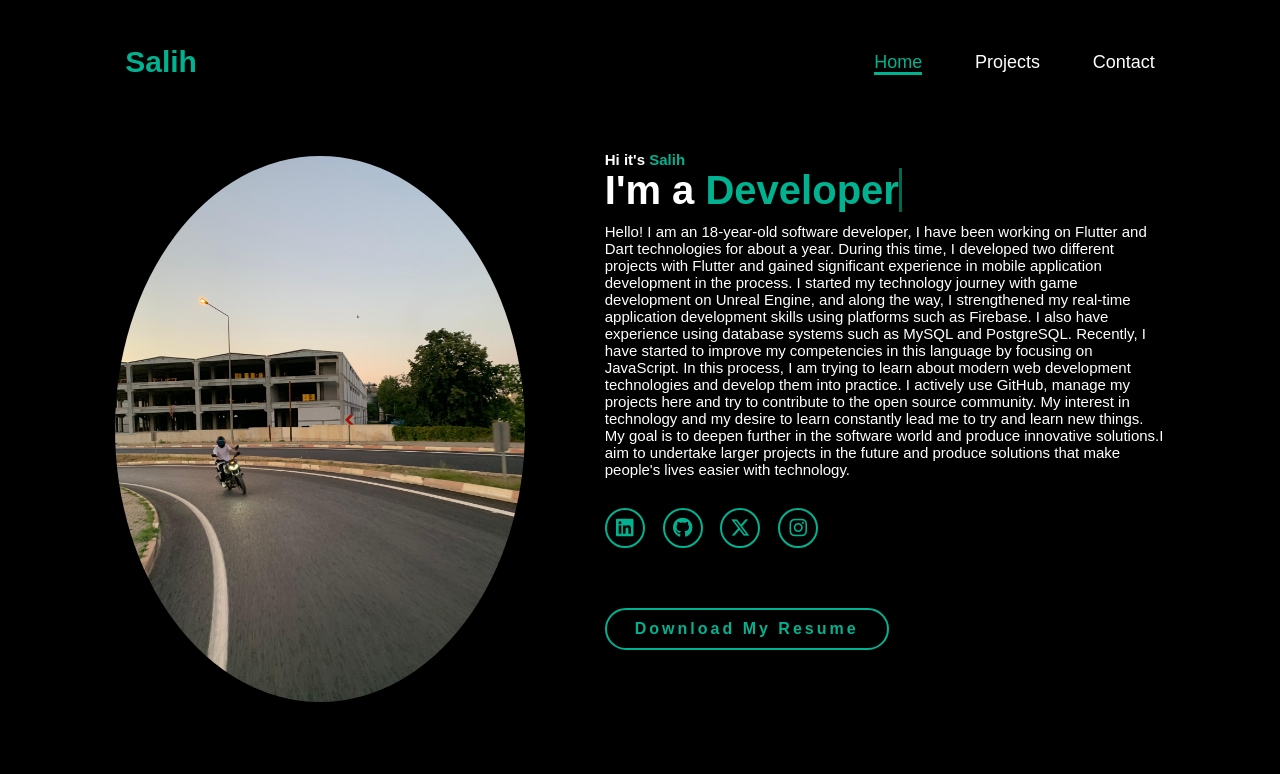
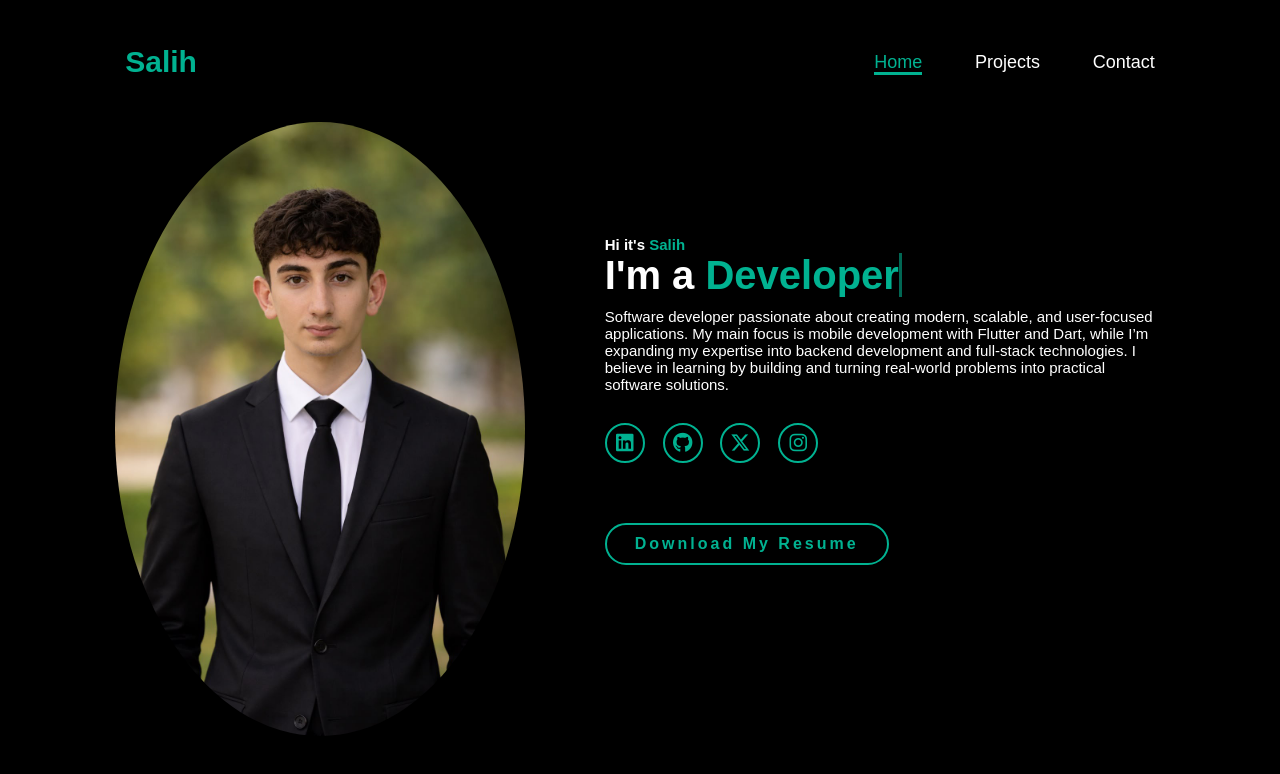
Before and after one commit to Salih51025/MyWebsites, a website: page public/screens/home/home.html in a window 1280 px wide. Drawn offline with Linux system fonts and the light colour scheme; files whose address does not match are found by name.

Commit message:
inovation -  Cv - kisa aciklama -  home Image

```diff
--- a/public/screens/home/home.html
+++ b/public/screens/home/home.html
@@ -21,21 +21,19 @@
     </header>
     <section class="home">
         <div class="home-img">
-            <img src="../../images/kendiresmim.jpg">
+            <img src="../../images/mywebsiteIm.jpeg">
         </div>
         <div class="home-content">
             <h1>Hi it's <span>Salih</span></h1>
             <h3 class="typing-text">I'm a <span></span></h3>
-                <p>Hello! I am an 18-year-old software developer, I have been working on Flutter and Dart technologies for about a year. During this time, I developed two different projects with Flutter and gained significant experience in mobile application development in the process.
-                I started my technology journey with game development on Unreal Engine, and along the way, I strengthened my real-time application development skills using platforms such as Firebase. I also have experience using database systems such as MySQL and PostgreSQL.
-                Recently, I have started to improve my competencies in this language by focusing on JavaScript. In this process, I am trying to learn about modern web development technologies and develop them into practice.  I actively use GitHub, manage my projects here and try to contribute to the open source community. My interest in technology and my desire to learn constantly lead me to try and learn new things.  My goal is to deepen further in the software world and produce innovative solutions.I aim to undertake larger projects in the future and produce solutions that make people's lives easier with technology.</p>
+                <p>Software developer passionate about creating modern, scalable, and user-focused applications. My main focus is mobile development with Flutter and Dart, while I’m expanding my expertise into backend development and full-stack technologies. I believe in learning by building and turning real-world problems into practical software solutions.</p>
             <div class="social-icons">
                 <a href="https://www.linkedin.com/in/salih-ayd%C4%B1n-0ba28b286/"> <i class="fa-brands fa-linkedin"></i></a>
                 <a href="https://github.com/Salih51025"> <i class="fa-brands fa-github"></i></a>
                 <a href="https://x.com/SalihAy9010"> <i class="fa-brands fa-x-twitter"></i></a>
                 <a href="#"> <i class="fa-brands fa-instagram"></i></a>
             </div>
-            <a href="../../images/Software Engineer CV.pdf" class="btn">Download My Resume</a>
+            <a href="../../images/SalihAydinCV.pdf" class="btn">Download My Resume</a>
             </div>
     </section>
 </body>
```
Also changed, not shown: public/images/kendiresmim.jpg (deleted), public/images/mywebsiteIm.jpeg (added), 2 other files.
